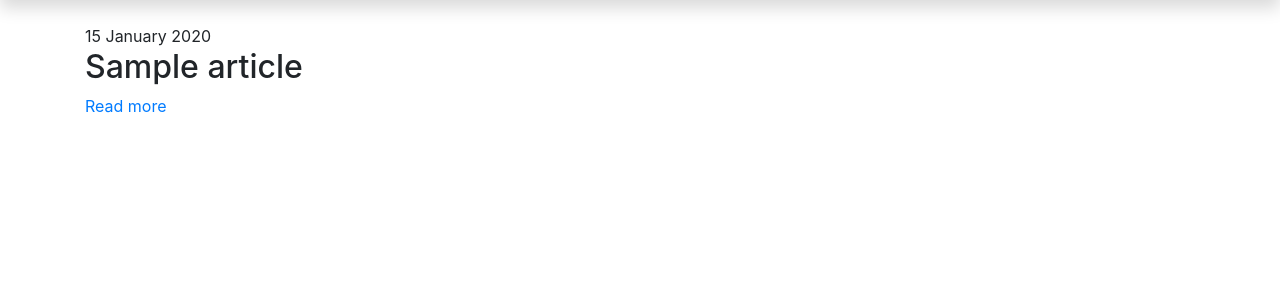
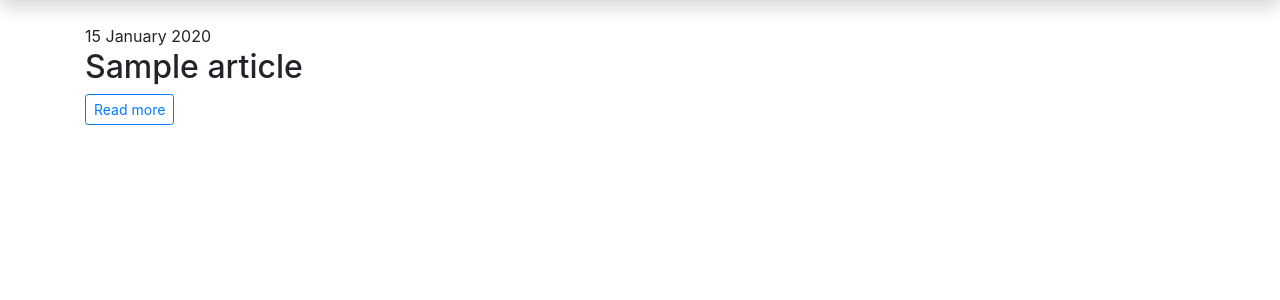
Before and after one commit to valeriisydorov/workout, a PHP site: page /index in a window 1280 px wide. Shown: the part 56-356 px from the top of the page. Run offline with PHP 8.4, Linux system fonts and the light colour scheme; tables that the repository leaves empty or names only in its code hold one stand-in row (values such as "Sample post").

Commit message:
Styling the buttons on the main page.

```diff
--- a/views/index.php
+++ b/views/index.php
@@ -8,11 +8,12 @@
     <div class="mb-4">
         <time><?= date('j F Y', strtotime($article['date'])) ?></time>
         <h2><?= $article['title'] ?></h2>
-        <a href="<?= ROOT ?>/view/<?= $article['id'] ?>">Read more</a>
+        <a href="<?= ROOT ?>/view/<?= $article['id'] ?>" class="btn btn-sm btn-outline-primary">Read more</a>
         <?php if (is_auth()): ?>
-            <a href="<?= ROOT ?>/edit/<?= $article['id'] ?>">Edit</a>
+            <a href="<?= ROOT ?>/edit/<?= $article['id'] ?>" class="btn btn-sm btn-outline-primary">Edit</a>
             <a href="<?= ROOT ?>/delete/<?= $article['id'] ?>"
-               onclick="return confirm('Are you sure you want to delete this article?')">Delete</a>
+               onclick="return confirm('Are you sure you want to delete this article?')"
+               class="btn btn-sm btn-outline-danger">Delete</a>
         <?php endif; ?>
     </div>
 <?php endforeach; ?>
```
